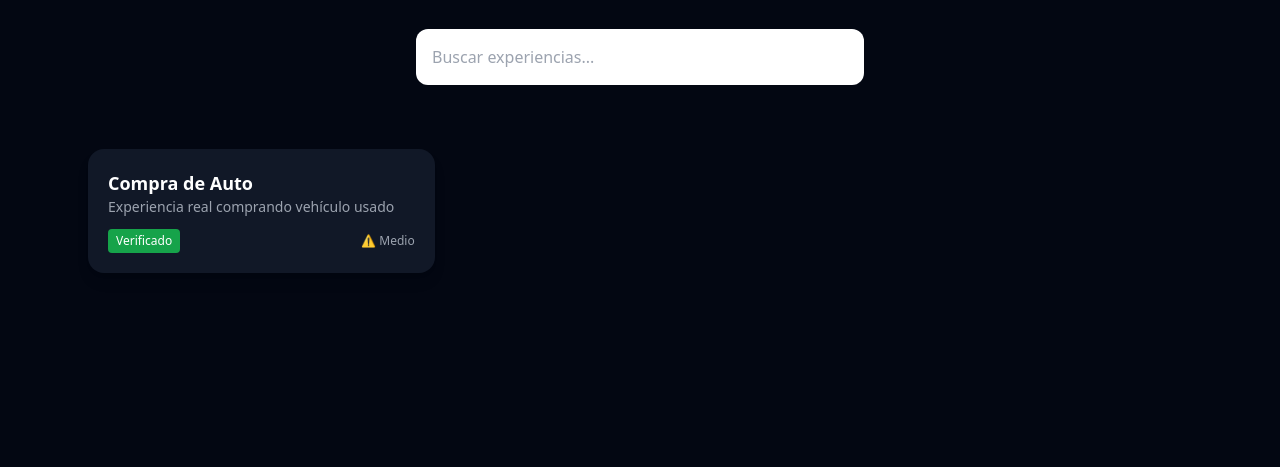
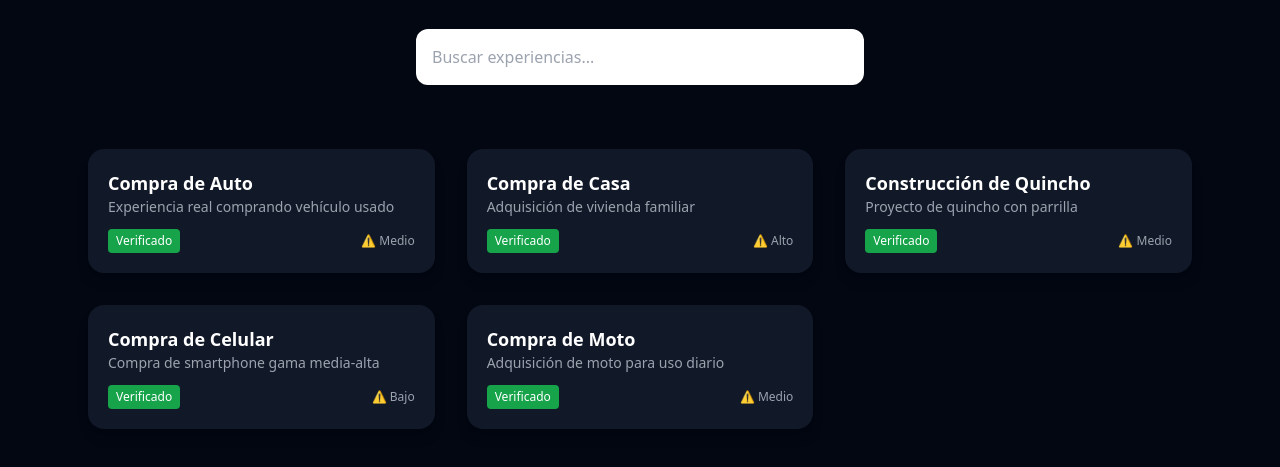
Before and after one commit to gabrielhruza-tech/recomendados, a plain HTML site: page index.html in a window 1280 px wide. Shown: the part 231-698 px from the top of the page. Drawn offline with nearby package versions, Linux system fonts and the light colour scheme.

Commit message:
Update index.html - agregue mas contactos

```diff
--- a/index.html
+++ b/index.html
@@ -97,6 +97,58 @@ let data = [
     riesgo: "Medio",
     duracion: "2 semanas",
     lecciones: "Siempre revisar con mecánico y validar papeles"
+  },
+  {
+    id: "casa",
+    titulo: "Compra de Casa",
+    descripcion: "Adquisición de vivienda familiar",
+    detalle: "Búsqueda, negociación y escritura de una casa en zona urbana",
+    pros: ["Buena ubicación", "Espacios amplios", "Barrio tranquilo"],
+    contras: ["Precio elevado", "Refacciones necesarias"],
+    precio: "USD 85.000",
+    ubicacion: "Resistencia",
+    riesgo: "Alto",
+    duracion: "3 meses",
+    lecciones: "Verificar planos, deudas e infraestructura antes de comprar"
+  },
+  {
+    id: "quincho",
+    titulo: "Construcción de Quincho",
+    descripcion: "Proyecto de quincho con parrilla",
+    detalle: "Construcción desde cero incluyendo parrilla, techo y piso",
+    pros: ["Espacio social", "Aumenta valor de la propiedad"],
+    contras: ["Costo elevado", "Demoras en obra"],
+    precio: "USD 8.000",
+    ubicacion: "Chaco",
+    riesgo: "Medio",
+    duracion: "1 mes",
+    lecciones: "Contratar mano de obra confiable y comprar materiales con anticipación"
+  },
+  {
+    id: "celular",
+    titulo: "Compra de Celular",
+    descripcion: "Compra de smartphone gama media-alta",
+    detalle: "Comparación de modelos, compra online y evaluación de uso diario",
+    pros: ["Buen rendimiento", "Buena cámara", "Batería duradera"],
+    contras: ["Precio alto en Argentina", "Garantía limitada"],
+    precio: "USD 600",
+    ubicacion: "Online",
+    riesgo: "Bajo",
+    duracion: "3 días",
+    lecciones: "Comparar precios y revisar garantía oficial antes de comprar"
+  },
+  {
+    id: "moto",
+    titulo: "Compra de Moto",
+    descripcion: "Adquisición de moto para uso diario",
+    detalle: "Compra de moto usada para movilidad urbana",
+    pros: ["Bajo consumo", "Fácil mantenimiento"],
+    contras: ["Menor seguridad", "Exposición al clima"],
+    precio: "USD 2.500",
+    ubicacion: "Chaco",
+    riesgo: "Medio",
+    duracion: "1 semana",
+    lecciones: "Probarla antes de comprar y revisar papeles al día"
   }
 ];
 
```
